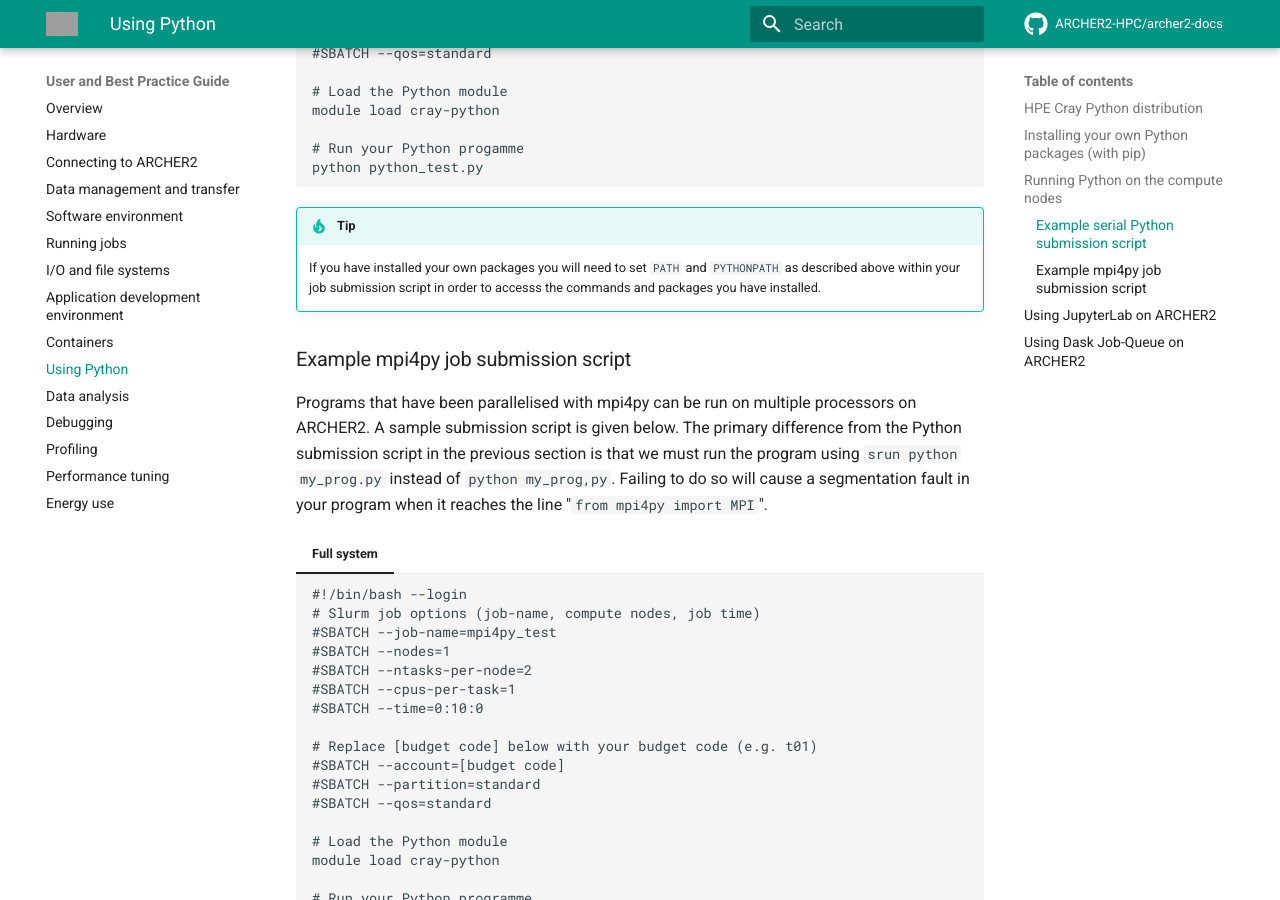
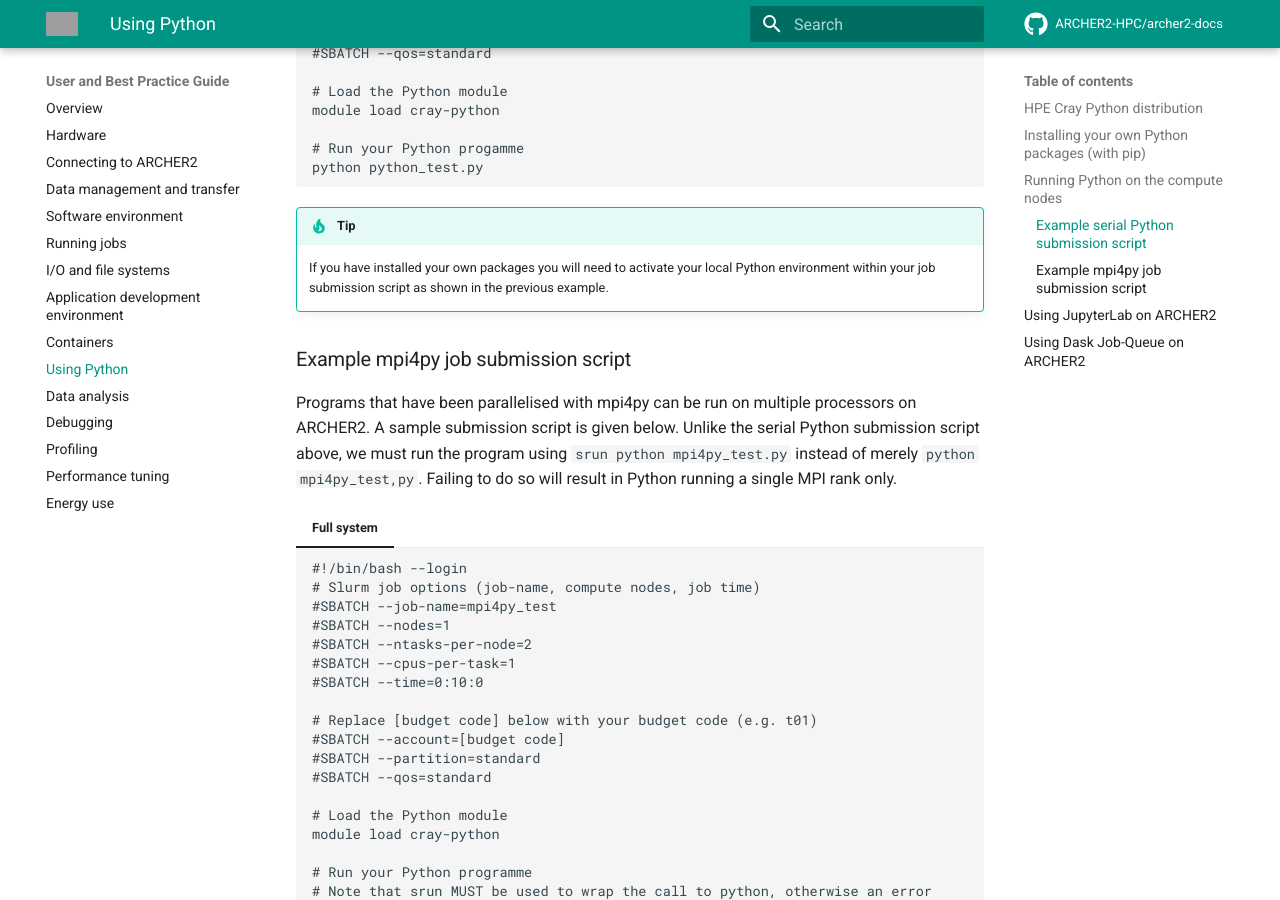
Before and after one commit to ARCHER2-HPC/archer2-docs, an MkDocs documentation site: the page built from docs/user-guide/python.md, in a window 1280 px wide and 900 px high, scrolled down 4229 px. Built offline with MkDocs 1.6.1 and Material for MkDocs 9.7.7, drawn with Linux system fonts in a browser that asks for light colours; comment, search, counter and statistics services are not loaded; grey boxes are pictures that could not be loaded.

Commit message:
Ensured other sections are consistent with the Installing your own... section.

````diff
--- a/docs/user-guide/python.md
+++ b/docs/user-guide/python.md
@@ -169,19 +169,15 @@ variety of scenarios of using Python on the ARCHER2 compute nodes.
     ```
 
 !!! tip
-    If you have installed your own packages you will need to set `PATH` and
-    `PYTHONPATH` as described above within your job submission script in order
-    to accesss the commands and packages you have installed.
+    If you have installed your own packages you will need to activate your local Python
+    environment within your job submission script as shown in the previous example.
 
 ### Example mpi4py job submission script
 
-Programs that have been parallelised with mpi4py can be run on
-multiple processors on ARCHER2. A sample submission script is given
-below. The primary difference from the Python submission script in the
-previous section is that we must run the program using
-`srun python my_prog.py` instead of `python my_prog,py`. Failing to do so will
-cause a segmentation fault in your program when it reaches the line
-"`from mpi4py import MPI`".
+Programs that have been parallelised with mpi4py can be run on multiple processors on ARCHER2.
+A sample submission script is given below. Unlike the serial Python submission script above,
+we must run the program using `srun python mpi4py_test.py` instead of merely `python mpi4py_test,py`.
+Failing to do so will result in Python running a single MPI rank only.
 
 === "Full system"
     ```
````
Also changed, not shown: other parts of docs/user-guide/python.md (+1 -1 lines).
